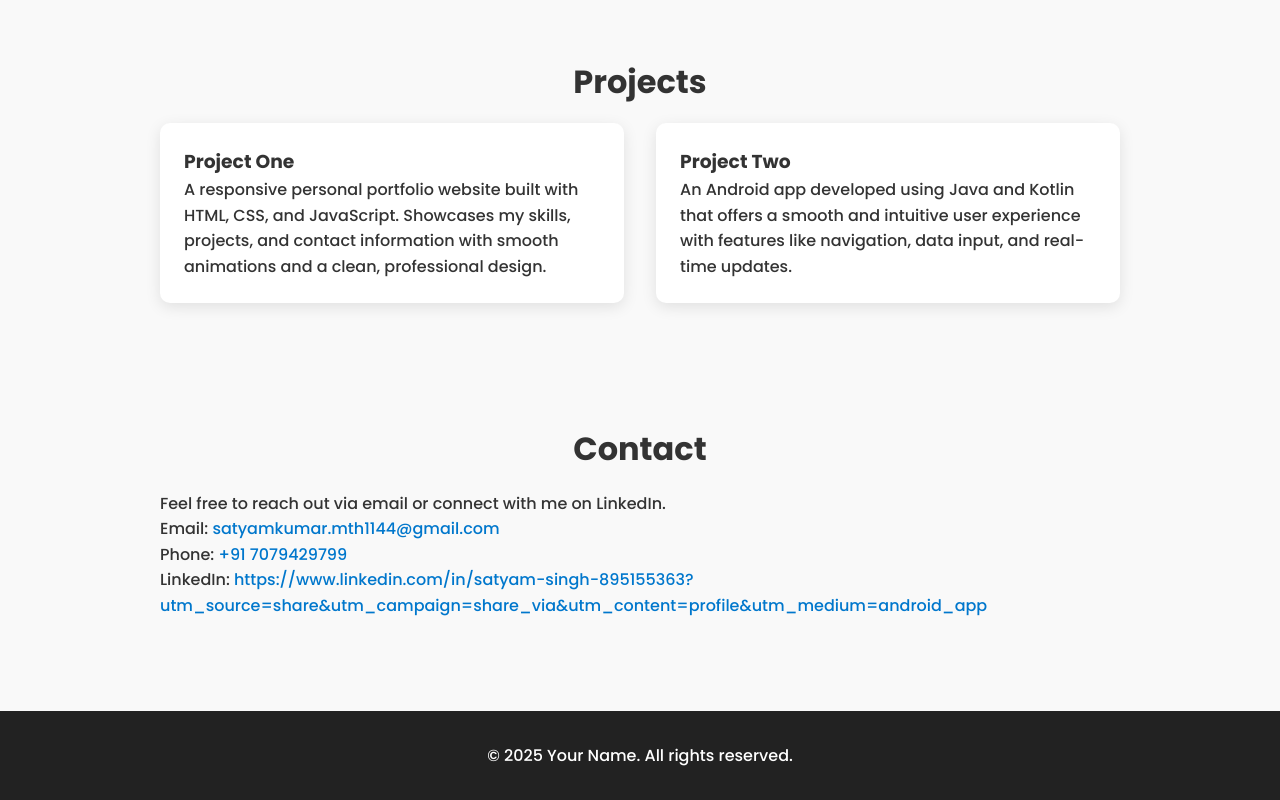
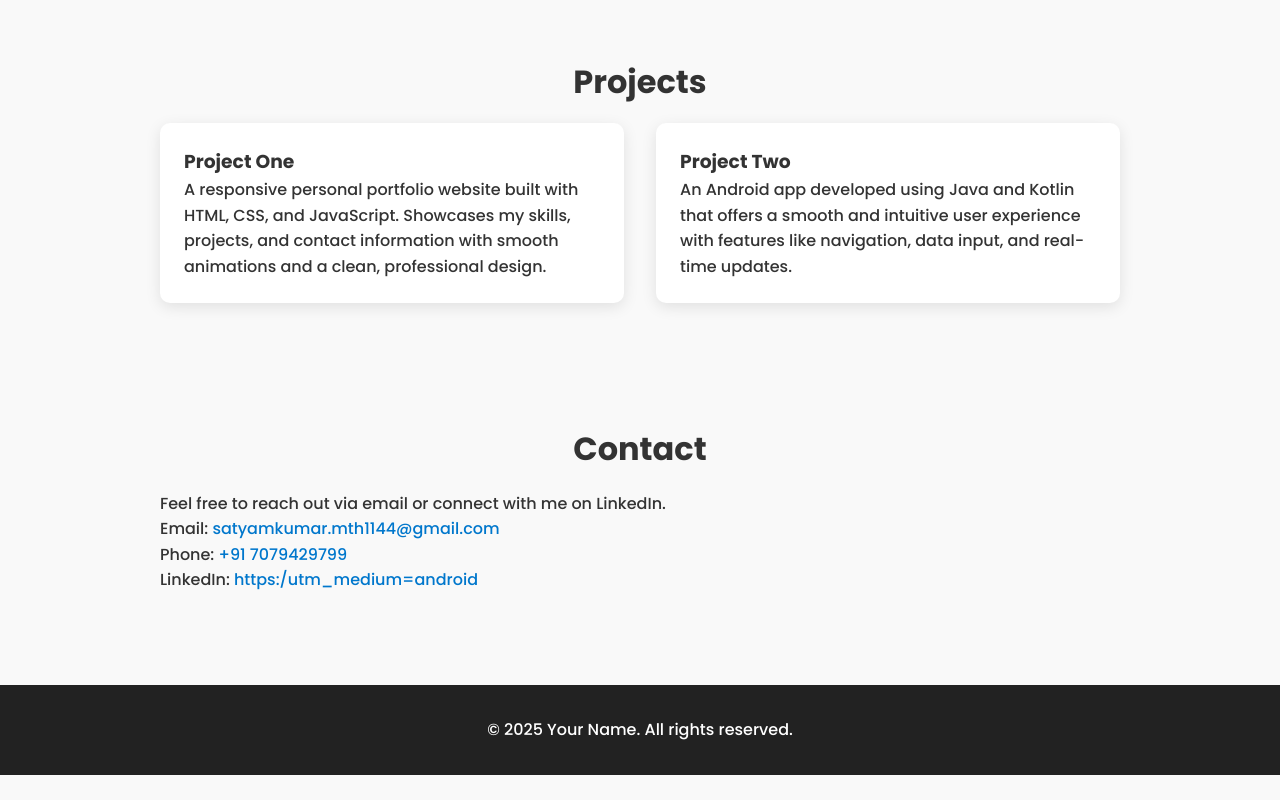
Before and after one commit to satyamsingh3456/portfolio, a plain HTML site: page index.html in a window 1280 px wide. Shown: the part 850-1650 px from the top of the page. After the commit the page ends 1625 px from the top, so only its background shows below. Drawn offline with Linux system fonts and the light colour scheme.

Commit message:
Update index.html

```diff
--- a/index.html
+++ b/index.html
@@ -58,7 +58,7 @@
     <p>Feel free to reach out via email or connect with me on LinkedIn.</p>
     <p>Email: <a href="mailto:your.email@example.com">satyamkumar.mth1144@gmail.com</a></p>
     <p>Phone: <a href="tel:+1234567890">+91 7079429799</a></p>
-    <p>LinkedIn: <a href="https://linkedin.com/in/yourprofile" target="_blank">https://www.linkedin.com/in/satyam-singh-895155363?utm_source=share&utm_campaign=share_via&utm_content=profile&utm_medium=android_app</a></p>
+    <p>LinkedIn: <a href="https://linkedin.com/in/yourprofile" target="_blank">https:/utm_medium=android</a></p>
   </section>
 
   <footer>
```
